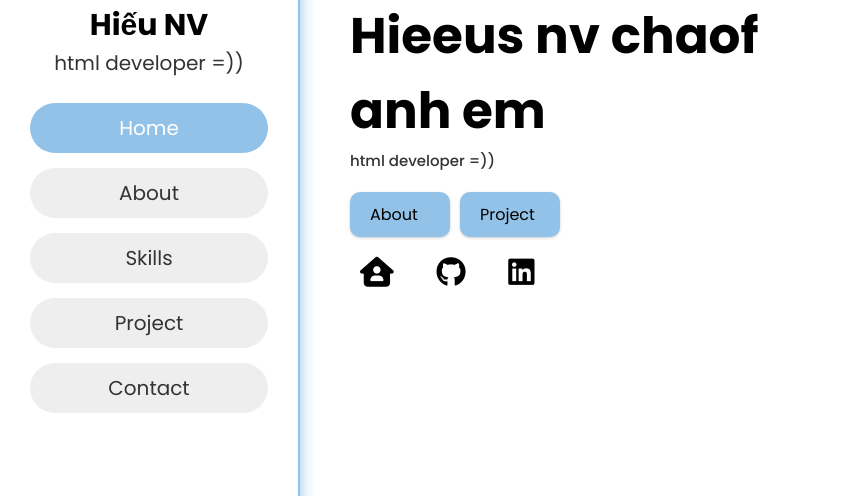
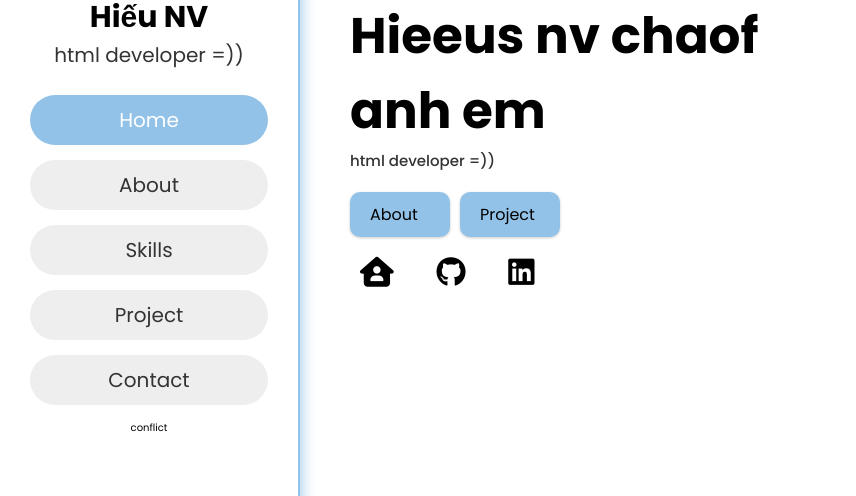
Before and after one commit to hieuNV0871/Portfolio, a plain HTML site: page index.html in a window 1280 px wide. Shown: the part 257-753 px from the top of the page, 0-856 px from the left. Drawn offline with Linux system fonts and the light colour scheme; grey boxes are pictures that could not be loaded.

Commit message:
Update index.html

```diff
--- a/index.html
+++ b/index.html
@@ -27,6 +27,7 @@
                     <a href="#skills" class="nav-item">Skills</a>
                     <a href="#portfolio" class="nav-item">Project</a>
                     <a href="#contact" class="nav-item">Contact</a>
+                    conflict
                 </div>
             </div>
         </header>
```
